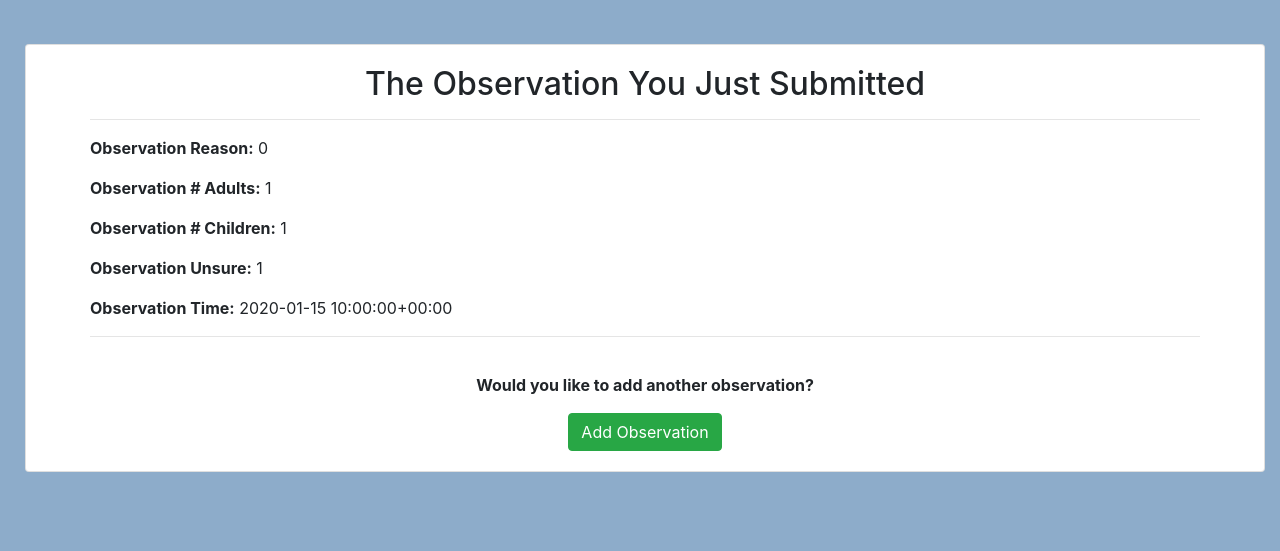
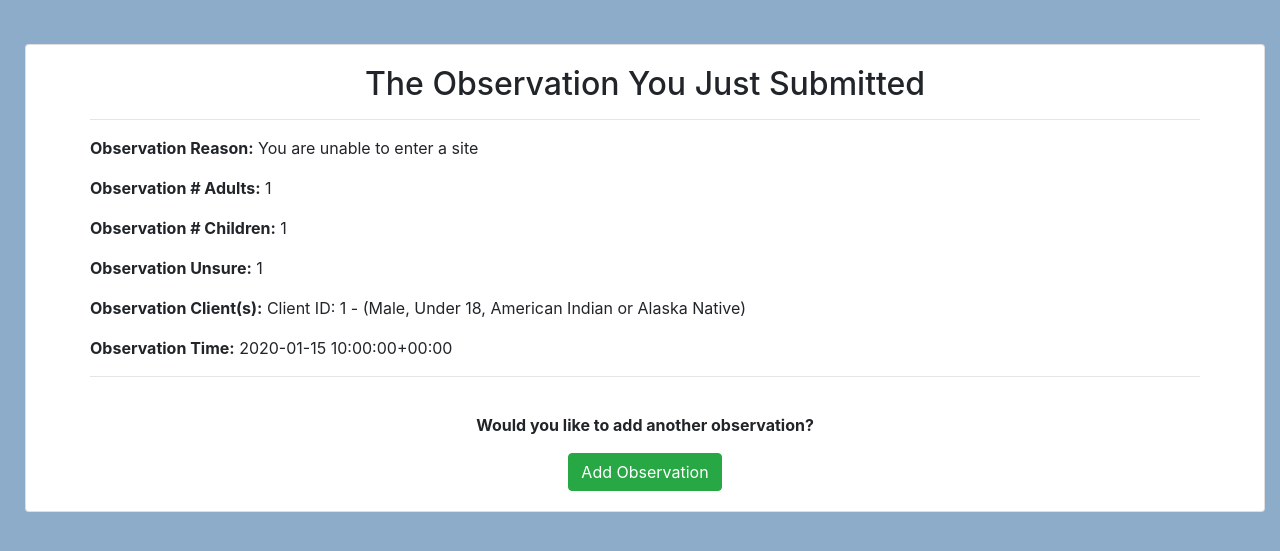
Before and after one commit to Kopetzki/PIT_APP, a Django app: page /survey/observation_detail/1/ in a window 1280 px wide. Shown: the part 56-607 px from the top of the page. Run offline with Django 3.2, Linux system fonts and the light colour scheme; tables that the repository leaves empty hold one stand-in row (values such as "Sample post"); some libraries are stand-ins or nearby versions.

Commit message:
7: Fixed the details on form submissions to have user readable information. The "race" field is not saving correctly

```diff
--- a/survey/models.py
+++ b/survey/models.py
@@ -201,6 +201,14 @@ class Observation_Individual(models.Model):
     def __str__(self):
         return "ID: {} - ({}, {}, {})".format(self.pk, self.client_gender, self.client_age, self.calc_race())
 
+    # client information
+    def get_client(self):
+        return "Client ID: {} - ({}, {}, {})".format(self.pk, self.client_gender, self.client_age, self.calc_race())
+
+    # for query display results
+    def race_list(self):
+        return ', '.join([ind.get_race_display() for ind in self.client_race.all()])
+
 
 class Observation(models.Model):
     STATUS = (
@@ -225,6 +233,10 @@ class Observation(models.Model):
     def __str__(self):
         return "ID: {} - Number in Household: {} - User: {}".format(self.pk, self.obs_householdnum, self.obs_user)
 
+    # for query display results
+    def clients_list(self):
+        return ', '.join([ind.get_client() for ind in self.obs_client.all()])
+
 #Only completed along Survey_Individual if the individual of the household is older than 18
 class Survey_IndividualExtra(models.Model):
     client_survey_substance = models.IntegerField(choices=YesNoChoices(), help_text="Do you drink alcoholic beverages or use drugs\n(illegal or prescription for nonmedical reasons)?\n[IF NECESSARY: non-medical reasons means because of the experience or feeling the drug caused.]")
@@ -237,6 +249,10 @@ class Survey_IndividualExtra(models.Model):
     client_survey_specialed = models.IntegerField(choices=YesNoChoices(), help_text="Have you ever received special education (or special ed.) services for an extended period of time?")
     client_survey_HIVAIDS = models.IntegerField(choices=YesNoChoices(), help_text="Do you have AIDS or an HIV-related illness?")
     client_survey_DV = models.IntegerField(choices=YesNoChoices(), help_text="Are you experiencing homelessness because you are currently fleeing domestic violence, dating violence, sexual assault, or stalking?")
+
+    # for query display results
+    def barriers_list(self):
+        return ', '.join([ind.get_barriers_display() for ind in self.client_survey_barriers.all()])
 
 
 class Survey_Individual(models.Model):
@@ -269,6 +285,11 @@ class Survey_Individual(models.Model):
     def __str__(self):
         return "ID: {} - Initials: {} - Age: {}".format(self.pk, self.client_survey_initials, self.client_survey_age_exact)
 
+    # for query display results
+    def race_list(self):
+        return ', '.join([ind.get_race_display() for ind in self.client_survey_race.all()])
+
+
 class Survey(models.Model):
     survey_lastnight = models.ForeignKey(LastNight, on_delete=models.CASCADE)
     survey_repeat = models.IntegerField(choices=((0, 'No'), (1, 'Yes')), default=1, null=False)
--- a/survey/templates/observation/observation_detail.html
+++ b/survey/templates/observation/observation_detail.html
@@ -14,13 +14,13 @@
                 <hr>
 
                 <div class="obser">
-                    <p><b>Observation Reason:</b> {{ obser.obs_reason }}</p>
+                    <p><b>Observation Reason:</b> {{ o_reason }}</p>
                     <p><b>Observation # Adults:</b> {{ obser.obs_adults|linebreaksbr }}</p>
                     <p><b>Observation # Children:</b> {{ obser.obs_children|linebreaksbr }}</p>
                     <p><b>Observation Unsure:</b> {{ obser.obs_unsure|linebreaksbr }}</p>
                     <!--Household Num-->
                     <!--User-->
-                    <!--Many to many display: Clients-->
+                    <p><b>Observation Client(s):</b> {{ o_clientList|linebreaksbr }}</p>
                     <p><b>Observation Time:</b> {{ obser.obs_time|linebreaksbr }}</p>
                 </div>
 
--- a/survey/templates/observation/observation_ind_detail.html
+++ b/survey/templates/observation/observation_ind_detail.html
@@ -19,7 +19,7 @@
                         <p><b>Client Age:</b> {{ obser.client_age|linebreaksbr }}</p>
                         <p><b>Client Gender:</b> {{ obser.client_gender|linebreaksbr }}</p>
                         <p><b>Client Ethnicity:</b> {{ obser.client_ethnicity|linebreaksbr }}</p>
-                        <p><b>Client Race:</b> {{ obser.client_race|linebreaksbr }}</p>
+                        <p><b>Client Race:</b> {{ raceList }}</p>
                         <p><b>Client Extra Info:</b> {{ obser.client_information|linebreaksbr }}</p>
                     </div>
 
--- a/survey/views.py
+++ b/survey/views.py
@@ -20,7 +20,15 @@ def index(request):
 # Observation Individual
 def observation_ind_detail(request, pk):
     obser = get_object_or_404(Observation_Individual, pk=pk)
-    return render(request, 'observation/observation_ind_detail.html', {'obser': obser})
+
+    # get the special details of the form that requires more parsing
+    raceList = obser.race_list
+
+    # compact into dict
+    data = {}
+    data.update({'obser': obser, 'raceList': raceList})
+
+    return render(request, 'observation/observation_ind_detail.html', data)
 
 # Handles the form POST and GET
 def observation_ind_new(request):
@@ -44,10 +52,18 @@ def observation_ind_new(request):
 
 # ===================================================================
 # General Observation
-# WIP: Details need to be smoothed out
 def observation_detail(request, pk):
     obser = get_object_or_404(Observation, pk=pk)
-    return render(request, 'observation/observation_detail.html', {'obser': obser})
+
+    # get the special details of the form that requires more parsing
+    o_reason = obser.get_obs_reason_display()
+    o_clientList = obser.clients_list()
+
+    # compact into dict
+    data = {}
+    data.update({'obser': obser, 'o_reason': o_reason, 'o_clientList': o_clientList})
+
+    return render(request, 'observation/observation_detail.html', data)
 
 def general_observation(request):
     if request.method == "POST":
@@ -69,22 +85,66 @@ def general_observation(request):
 # Survey Individual
 def survey_ind_detail(request, pk):
     survey = get_object_or_404(Survey_Individual, pk=pk)
-    return render(request, 'survey/survey_ind_detail.html', {'survey': survey})
+    # get the special details of the form that requires more parsing
+    raceList = survey.race_list()
+
+    # Yes/No
+    # Many to many
+    hhconfirm = survey.get_client_survey_hhconfirm_display()
+    ethnicity = survey.get_client_survey_ethnicity_display()
+    served = survey.get_client_survey_served_display()
+    guardRes = survey.get_client_survey_served_guard_res_display()
+    vha = survey.get_client_survey_served_VHA_display()
+    benefits = survey.get_client_survey_benefits_display()
+    firstTime = survey.get_client_surey_firsttime_display() #misspelled
+
+    # compact into dict
+    data = {}
+    data.update({'survey': survey, 'raceList': raceList, 'hhconfirm': hhconfirm, 'ethnicity':ethnicity,
+                 'guardRes':guardRes, 'vha':vha, 'benefits':benefits,
+                 'served':served, 'firstTime':firstTime})
+
+    return render(request, 'survey/survey_ind_detail.html', data)
 
 def survey_ind_extra_detail(request, pk1 ,pk2):
     survey1 = get_object_or_404(Survey_Individual, pk=pk1)
     survey2 = get_object_or_404(Survey_IndividualExtra, pk=pk2)
 
-    # pack two surveys into a dictionary
+    # get the special details of the form that requires more parsing
+    # Many to many
+    raceList = survey1.race_list()
+    barriersList = survey2.barriers_list()
+
+    # Yes/No
+    hhconfirm = survey1.get_client_survey_hhconfirm_display()
+    ethnicity = survey1.get_client_survey_ethnicity_display()
+    served = survey1.get_client_survey_served_display()
+    guardRes = survey1.get_client_survey_served_guard_res_display()
+    vha = survey1.get_client_survey_served_VHA_display()
+    benefits = survey1.get_client_survey_benefits_display()
+    firstTime = survey1.get_client_surey_firsttime_display() #misspelled
+
+    substance = survey2.get_client_survey_substance_display()
+    mhealth = survey2.get_client_survey_mhealth_display()
+    phealth = survey2.get_client_survey_phealth_display()
+    stablehousing = survey2.get_client_survey_stablehousing_display()
+    specialed = survey2.get_client_survey_specialed_display()
+    HIVAIDS = survey2.get_client_survey_HIVAIDS_display()
+    DV = survey2.get_client_survey_DV_display()
+
+    # pack two surveys and data into a dictionary
     surveys = {}
-    surveys.update({'survey': survey1, 'survey2': survey2})
+    surveys.update({'survey': survey1, 'survey2': survey2, 'raceList':raceList, 'barriersList':barriersList,
+                    'hhconfirm': hhconfirm, 'stablehousing':stablehousing, 'guardRes':guardRes, 'vha':vha,
+                    'benefits':benefits,
+                    'ethnicity':ethnicity, 'served':served, 'firstTime':firstTime, 'substance':substance,
+                    'mhealth':mhealth, 'phealth':phealth, 'specialed':specialed, 'HIVAIDS':HIVAIDS, 'DV':DV})
 
     return render(request, 'survey/survey_ind_extra_detail.html', surveys)
 
 #@@@@@@@@@@@@@@@@@@@@@@@@@@@@@@@@@@@@@@@@@@@@@@@@@@@@@@@@@@@@@@@@@@@@@@@@@@@@@@@@@@@
 # Survey Extra
 # Needs to extend off the Individual survey above
-# WIP
 
 def survey_individual(request):
     if request.POST:
@@ -109,6 +169,9 @@ def survey_individual(request):
 
                 # assign the extra information to "client_survey_over18" variable
                 surv.client_survey_over18 = surv_extra
+
+                print('race:', surv.race_list)
+
                 # now save the completed form
                 surv.save()
 
```
Also changed, not shown: survey/templates/survey/survey_ind_detail.html (+8 -8 lines), survey/templates/survey/survey_ind_extra_detail.html (+17 -17 lines).
